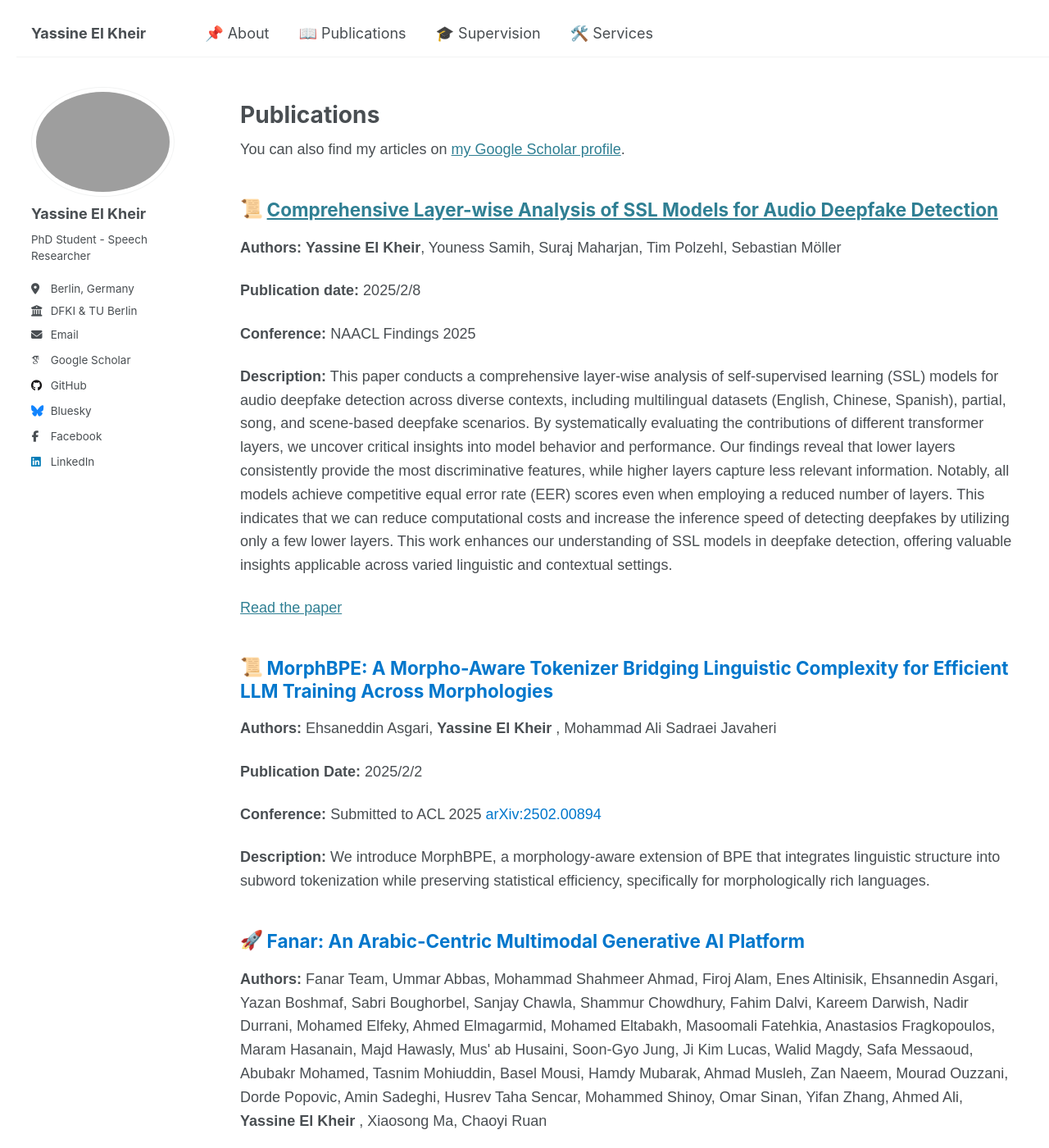
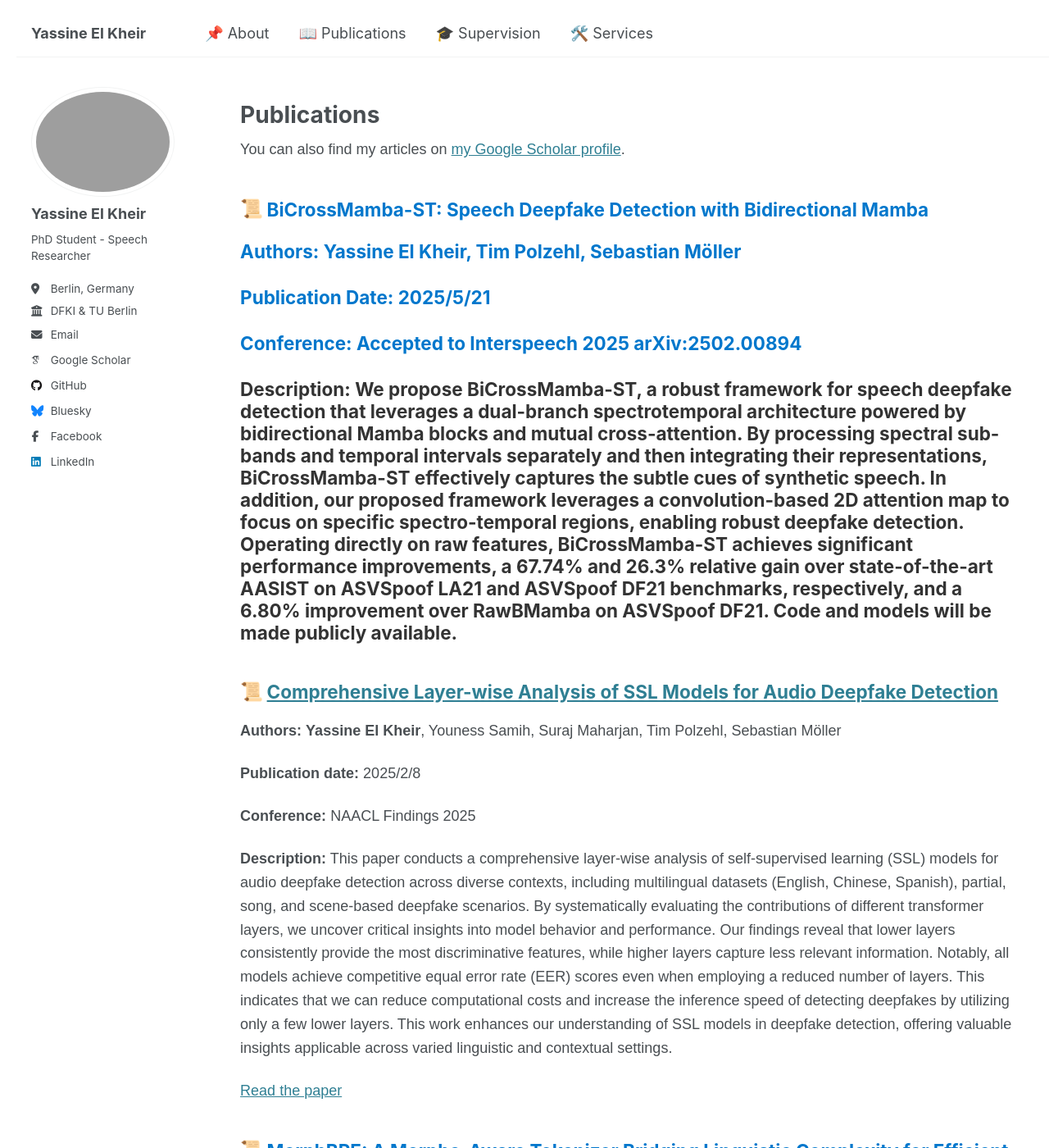
Before and after one commit to Yaselley/yaselley.github.io, a Jekyll site: the page built from _pages/publications.html, in a window 1280 px wide and 1400 px high. Shown: the whole window at 82% size. Built offline with Jekyll 4.4.1, drawn with Linux system fonts in a browser that asks for light colours; some web fonts are replaced; some of the changed text lies outside the part shown.

Commit message:
interspeech

```diff
--- a/_pages/publications.html
+++ b/_pages/publications.html
@@ -53,6 +53,29 @@ author_profile: true
 
 
   <!-- Recent Papers First -->
+  <!-- Recent Papers First -->
+
+  <div class="paper">
+    <h2><span class="icon">📜</span><a href="https://arxiv.org/pdf/2505.13930" target="_blank">BiCrossMamba-ST: Speech Deepfake Detection with Bidirectional Mamba
+      <p><strong>Authors:</strong> <strong>Yassine El Kheir</strong>, Tim Polzehl, Sebastian Möller</p>
+    <p><strong>Publication Date:</strong> 2025/5/21</p>
+    <p><strong>Conference:</strong> Accepted to Interspeech 2025 <a href="https://arxiv.org/pdf/2505.13930" target="_blank">arXiv:2502.00894</a></p>
+    <p><strong>Description:</strong> We propose BiCrossMamba-ST, a robust framework for
+      speech deepfake detection that leverages a dual-branch spectrotemporal architecture powered by bidirectional Mamba blocks
+      and mutual cross-attention. By processing spectral sub-bands
+      and temporal intervals separately and then integrating their
+      representations, BiCrossMamba-ST effectively captures the subtle
+      cues of synthetic speech. In addition, our proposed framework
+      leverages a convolution-based 2D attention map to focus on specific
+      spectro-temporal regions, enabling robust deepfake detection.
+      Operating directly on raw features, BiCrossMamba-ST achieves
+      significant performance improvements, a 67.74% and 26.3%
+      relative gain over state-of-the-art AASIST on ASVSpoof LA21
+      and ASVSpoof DF21 benchmarks, respectively, and a 6.80%
+      improvement over RawBMamba on ASVSpoof DF21. Code and
+      models will be made publicly available.</p>
+  </div>
+
   <div>
     <h2><span class="icon">📜</span><a href="https://arxiv.org/pdf/2502.03559" target="_blank">Comprehensive Layer-wise Analysis of SSL Models for Audio Deepfake Detection</a></h2>
     <p><strong>Authors:</strong> <strong>Yassine El Kheir</strong>, Youness Samih, Suraj Maharjan, Tim Polzehl, Sebastian Möller</p>
@@ -62,10 +85,9 @@ author_profile: true
     <a href="https://arxiv.org/pdf/2502.03559" target="_blank">Read the paper</a>
 </div>
 
-
-  <!-- Recent Papers First -->
   <div class="paper">
     <h2><span class="icon">📜</span><a href="https://arxiv.org/pdf/2502.00894" target="_blank">MorphBPE: A Morpho-Aware Tokenizer Bridging Linguistic Complexity for Efficient LLM Training Across Morphologies</a></h2>
+      Spectro-Temporal Cross-Attention</a></h2>
     <p><strong>Authors:</strong> Ehsaneddin Asgari, <strong>Yassine El Kheir</strong>
         , Mohammad Ali Sadraei Javaheri</p>
         <p><strong>Publication Date:</strong> 2025/2/2</p>
```
Also changed, not shown: README.md (+8 -5 lines). Lines whose indentation alone changed are shown as unchanged.
